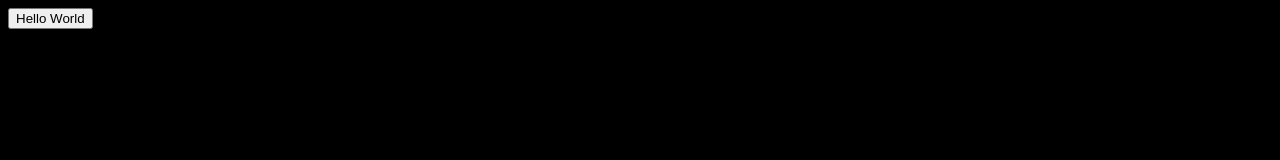
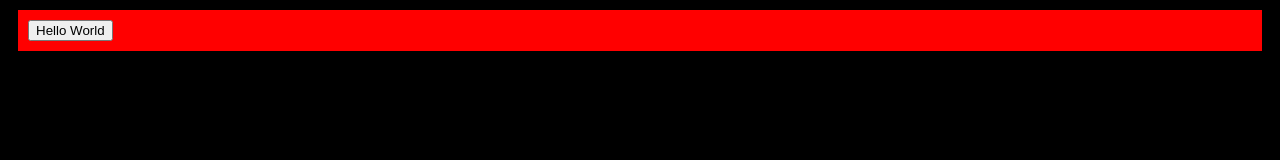
Before and after one commit to garaquest/intro-sass, a website: page index.html in a window 1280 px wide. Drawn offline with Linux system fonts and the light colour scheme.

Commit message:
Create class .frame

```diff
--- a/css/master.css
+++ b/css/master.css
@@ -2,3 +2,9 @@ body {
   background: #000;
   color: #fff;
 }
+
+.frame {
+  background: red;
+  margin:10px;
+  padding: 10px;
+}
```
